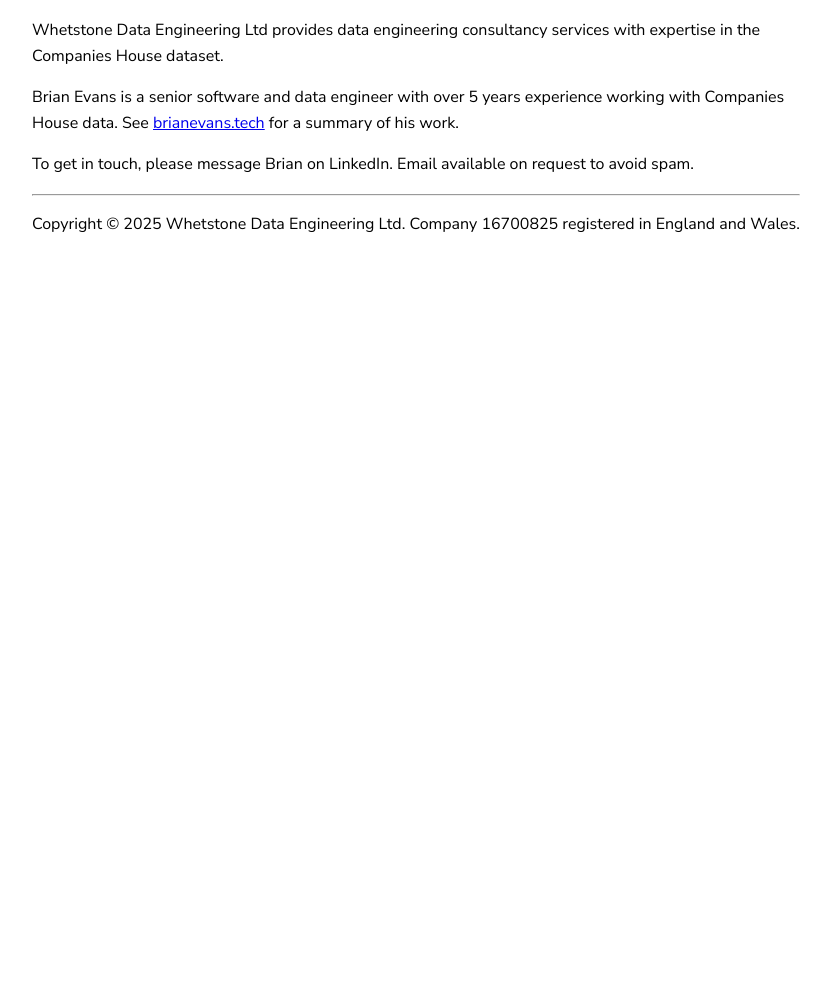
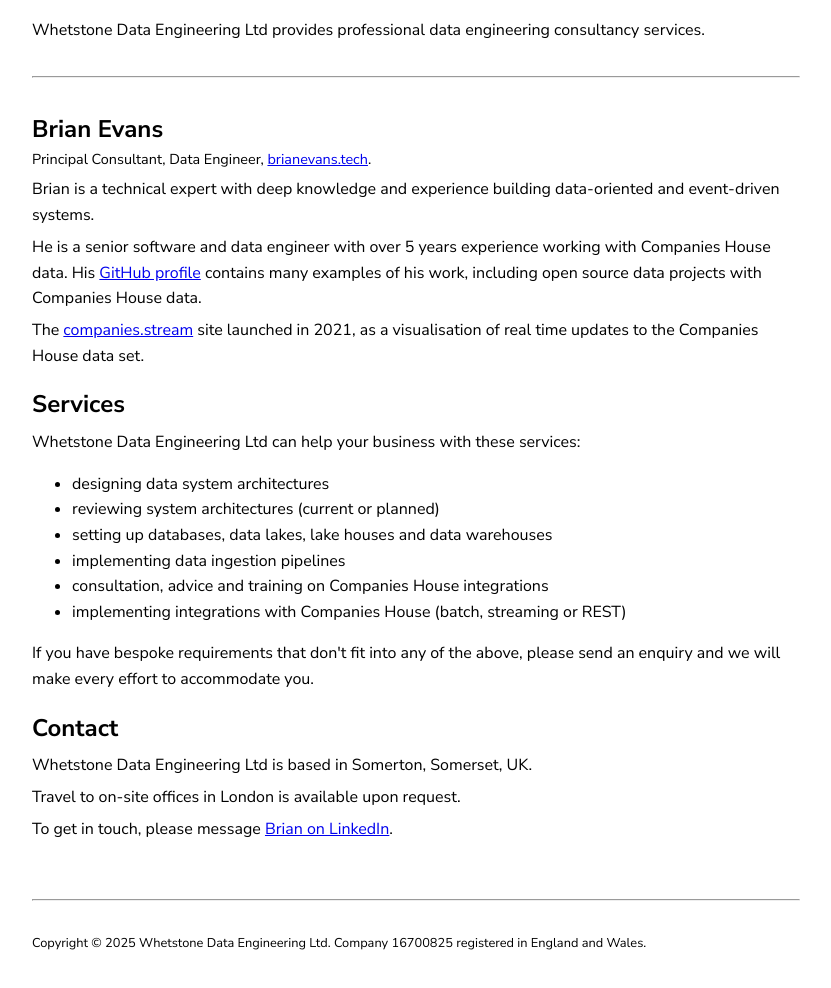
Before and after one commit to mrbrianevans/wdel.co.uk, a website with bundled scripts: page index.html in a window 1280 px wide. Shown: the part 108-1096 px from the top of the page, without its empty margins (224-1055 px from the left). Before the commit the page ends 800 px from the top, so only its background shows below. Built offline with nearby package versions, Linux system fonts and the light colour scheme.

Commit message:
Add more content

```diff
--- a/index.html
+++ b/index.html
@@ -6,22 +6,71 @@
     <link rel="stylesheet" href="src/styles.css">
     <link rel="preconnect" href="https://fonts.googleapis.com">
     <link rel="preconnect" href="https://fonts.gstatic.com" crossorigin>
-    <link href="https://fonts.googleapis.com/css2?family=Nunito+Sans:ital,opsz,wght@0,6..12,200..1000;1,6..12,200..1000&display=swap" rel="stylesheet">
+    <link href="https://fonts.googleapis.com/css2?family=Nunito+Sans:ital,opsz,wght@0,6..12,200..1000;1,6..12,200..1000&display=swap"
+          rel="stylesheet">
 </head>
 <body>
 
 <div class="page">
-    <h1>Whetstone Data Engineering Ltd</h1>
-    <p>Whetstone Data Engineering Ltd provides data engineering consultancy services with expertise in the Companies House dataset.</p>
+    <header>
+        <h1>Whetstone Data Engineering Ltd</h1>
+        <p>Whetstone Data Engineering Ltd provides professional data engineering consultancy services.</p>
+    </header>
 
-    <p>Brian Evans is a senior software and data engineer with over 5 years experience working with Companies House data. See <a href="https://brianevans.tech">brianevans.tech</a> for a summary of his work.</p>
-    <p>To get in touch, please message Brian on LinkedIn. Email available on request to avoid spam.</p>
+    <hr/>
 
-    <footer>
+    <section>
+        <h2>Brian Evans</h2>
+        <p style="margin: 0; font-size: 0.9em">Principal Consultant, Data Engineer, <a href="https://brianevans.tech">brianevans.tech</a>.
+        </p>
+        <p>Brian is a technical expert with deep knowledge and experience building data-oriented and event-driven
+            systems.</p>
+
+        <p>
+            He is a senior software and data engineer with over 5 years experience working with Companies House data.
+            His
+            <a href="https://github.com/mrbrianevans">GitHub profile</a> contains many examples of his work, including
+            open source data projects with Companies House data.
+        </p>
+        <p>
+            The <a href="https://companies.stream">companies.stream</a> site launched in 2021, as a visualisation of
+            real
+            time updates to the Companies House data set.
+        </p>
+    </section>
+
+    <section>
+        <h2>Services</h2>
+        <p>Whetstone Data Engineering Ltd can help your business with these services:</p>
+        <ul>
+            <li>designing data system architectures</li>
+            <li>reviewing system architectures (current or planned)</li>
+            <li>setting up databases, data lakes, lake houses and data warehouses</li>
+            <li>implementing data ingestion pipelines</li>
+            <li>consultation, advice and training on Companies House integrations</li>
+            <li>implementing integrations with Companies House (batch, streaming or REST)</li>
+        </ul>
+        <p>If you have bespoke requirements that don't fit into any of the above, please send an enquiry and we will
+            make every effort to accommodate you.</p>
+    </section>
+
+
+    <section>
+        <h2>Contact</h2>
+        <p>Whetstone Data Engineering Ltd is based in Somerton, Somerset, UK.</p>
+        <p>Travel to on-site offices in London is available upon request.</p>
+        <p>To get in touch, please message <a href="https://www.linkedin.com/in/brianevanstech/">Brian on LinkedIn</a>.
+        </p>
+    </section>
+
+
+    <footer style="margin-top: 3.5rem; font-size: 0.8rem;">
         <hr/>
-        <p>Copyright &copy; 2025 Whetstone Data Engineering Ltd. Company 16700825 registered in England and Wales.</p>
+        <p>Copyright &copy; <span id="copyright-year">2026</span> Whetstone Data Engineering Ltd. Company 16700825
+            registered in England and Wales.</p>
     </footer>
 </div>
 
+<script src="src/index.ts"></script>
 </body>
 </html>
--- /dev/null
+++ b/src/index.ts
@@ -0,0 +1,4 @@
+const copyrightYear = document.getElementById('copyright-year');
+if (copyrightYear) {
+    copyrightYear.innerText = new Date().getFullYear().toString();
+}
--- a/src/styles.css
+++ b/src/styles.css
@@ -10,3 +10,15 @@
     padding: 2rem 1rem;
     box-sizing: border-box;
 }
+
+h2 {
+    margin: 1rem 0 0;
+}
+
+p {
+    margin: 0.4em 0;
+}
+
+hr {
+    margin: 2rem auto;
+}
```
